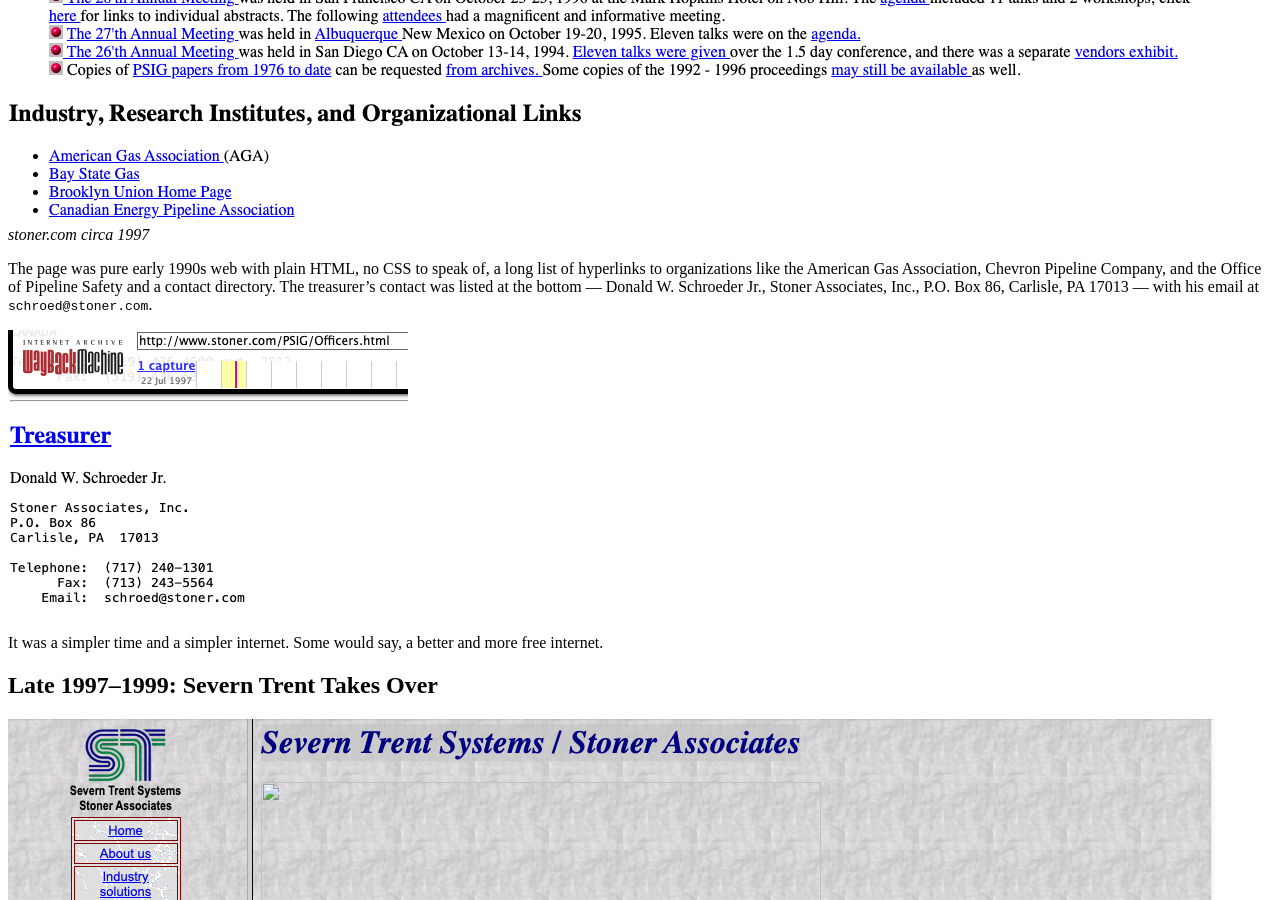
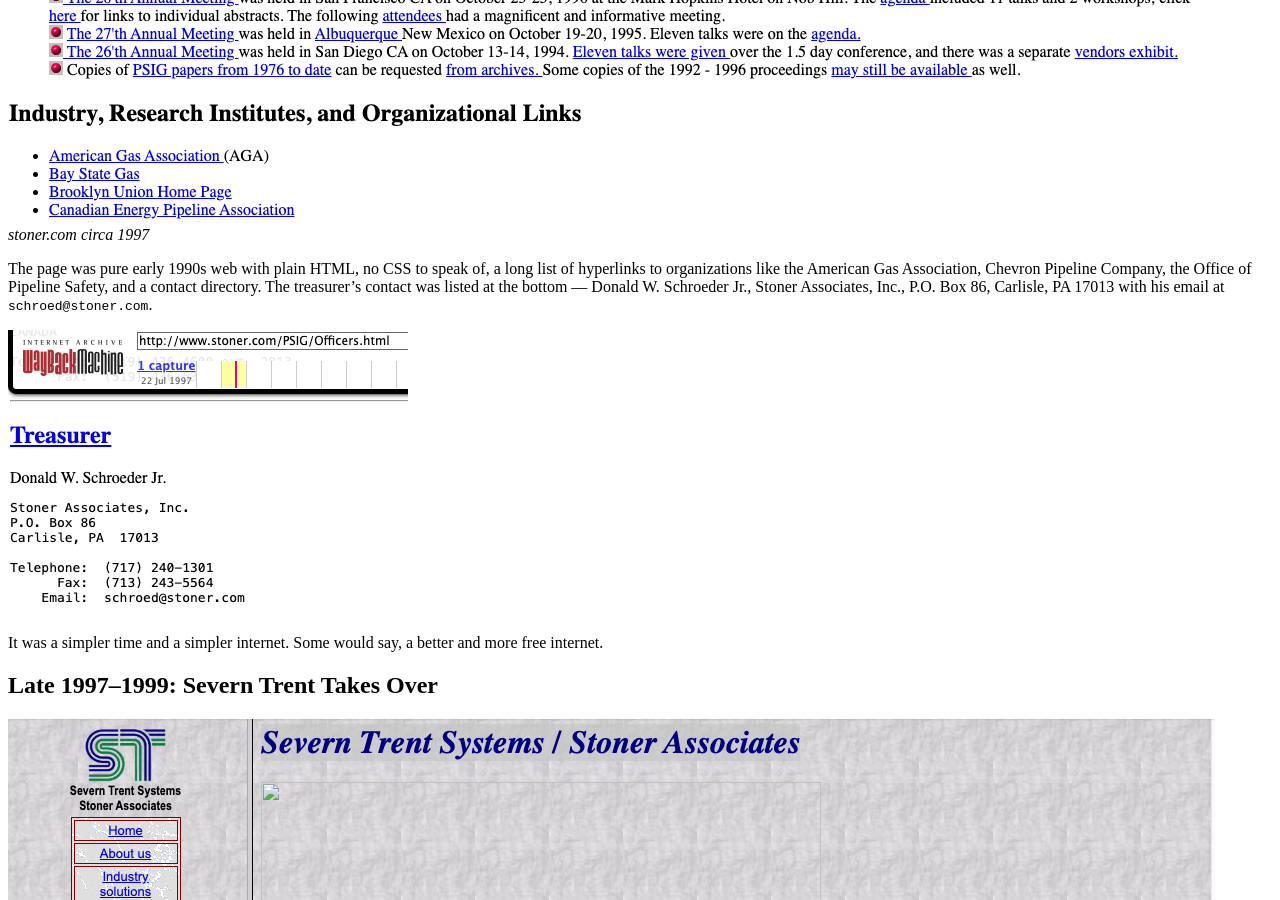
Before and after one commit to ronaldstoner/ron, a Jekyll site: the page built from _posts/2026-03-10-The_History_Of_Stoner_._com.md, in a window 1280 px wide and 900 px high, scrolled down 2002 px. Built offline with Jekyll 4.4.1, drawn with Linux system fonts in a browser that asks for light colours; some of the changed text lies outside the part shown.

Commit message:
Post: History of stoner.com fixes

```diff
--- a/_posts/2026-03-10-The_History_Of_Stoner_._com.md
+++ b/_posts/2026-03-10-The_History_Of_Stoner_._com.md
@@ -38,7 +38,7 @@
 ![](https://raw.githubusercontent.com/ronaldstoner/ron/gh-pages/images/stonercom/1997-jul.png)
 *stoner.com circa 1997*
 
-The page was pure early 1990s web with plain HTML, no CSS to speak of, a long list of hyperlinks to organizations like the American Gas Association, Chevron Pipeline Company, and the Office of Pipeline Safety and a contact directory. The treasurer's contact was listed at the bottom — Donald W. Schroeder Jr., Stoner Associates, Inc., P.O. Box 86, Carlisle, PA 17013 — with his email at `schroed@stoner.com`.
+The page was pure early 1990s web with plain HTML, no CSS to speak of, a long list of hyperlinks to organizations like the American Gas Association, Chevron Pipeline Company, the Office of Pipeline Safety, and a contact directory. The treasurer's contact was listed at the bottom — Donald W. Schroeder Jr., Stoner Associates, Inc., P.O. Box 86, Carlisle, PA 17013 with his email at `schroed@stoner.com`.
 
 ![](https://raw.githubusercontent.com/ronaldstoner/ron/gh-pages/images/stonercom/1997-treasurer.png)
 
```
Also changed, not shown: other parts of _posts/2026-03-10-The_History_Of_Stoner_._com.md (+1 -1 lines), images/stonercom/2003-oct.png, images/stonercom/2021-oct.png.
